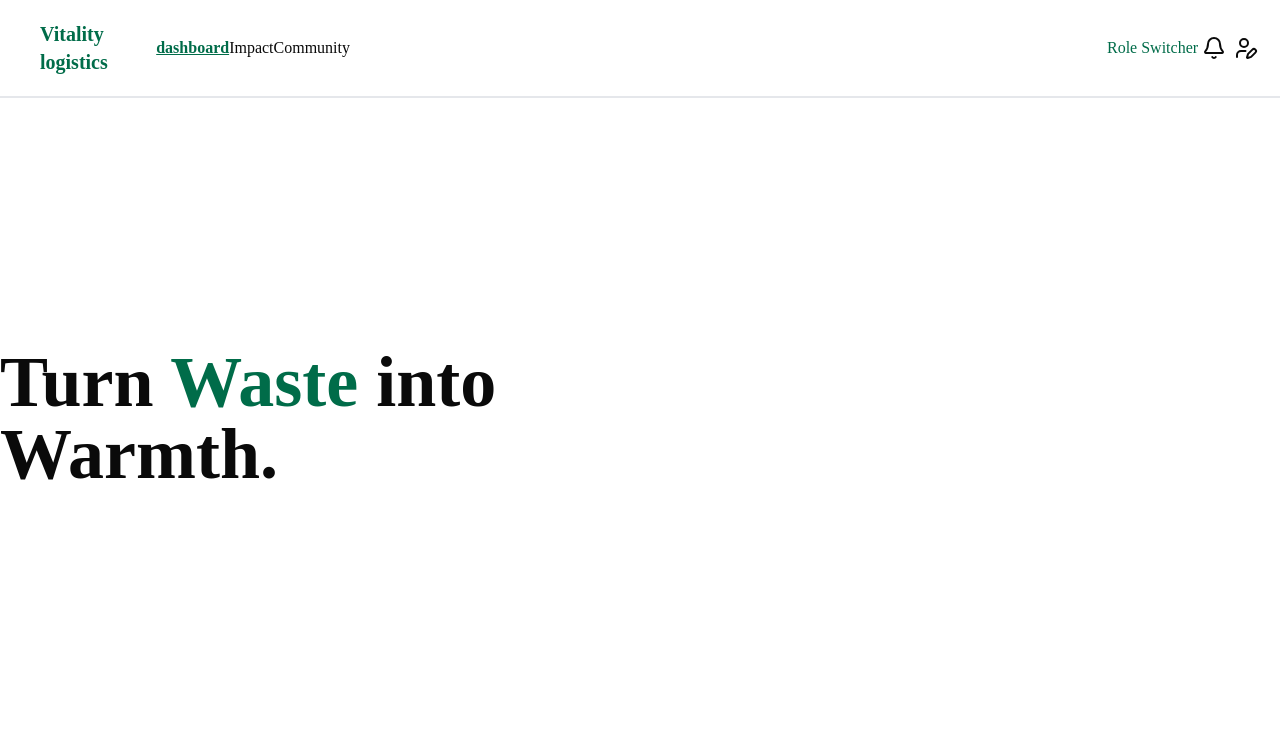
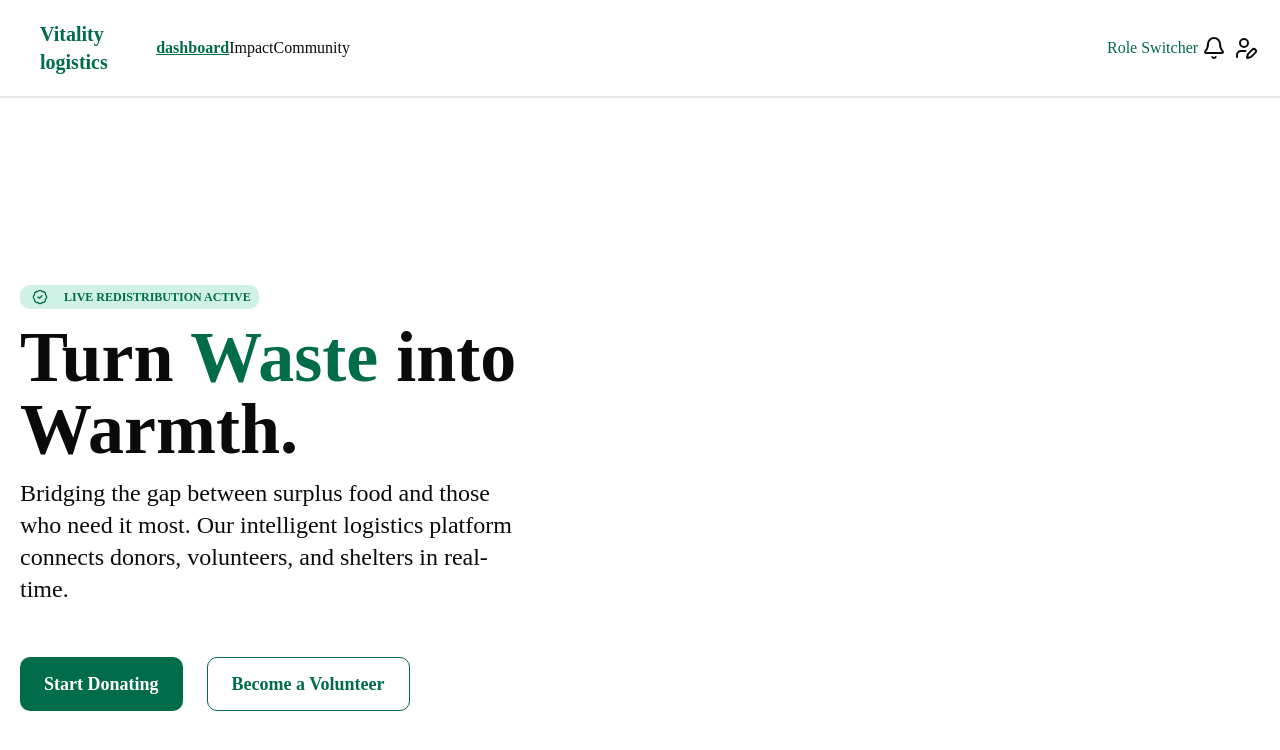
Before and after one commit to KeshavGopalak/food-donation_fe, a Next.js app: page / in a window 1280 px wide. Shown: the top 750 px of the page. Built offline with nearby package versions, Linux system fonts and the light colour scheme.

Commit message:
Almost done with Hero section, fixed styling issues, added icon support

```diff
--- a/Home/HeroSection.tsx
+++ b/Home/HeroSection.tsx
@@ -1,13 +1,35 @@
+import { LuBadgeCheck } from "react-icons/lu";
+
 export default function HeroSection() {
   return (
-    <div className=" flex items-center font-bold w-full h-[80vh] text-7xl">
+    <div className="w-[40%] h-screen flex flex-col items-center justify-center gap-3 ml-5">
+      <div className="label bg-[#10B98133] text-[#006C49] px-2 py-1 rounded-lg mr-auto flex items-center justify-center gap-1">
+        <LuBadgeCheck className="inline-block w-6 mr-2" />
+        <span className="text-xs font-bold uppercase flex flex-col items-center">
+          Live Redistribution Active
+        </span>
+      </div>
 
-     <span>Turn <span className="text-[#006C49]">Waste</span> into
-     <br />
-
-Warmth.</span>
-
-
-       </div>
+      <div className="flex items-center font-bold w-full text-7xl">
+        <span>
+          Turn <span className="text-[#006C49]">Waste</span> into
+          <br />
+          Warmth.
+        </span>
+      </div>
+      <div className="text-2xl w-30% mb-10">
+        Bridging the gap between surplus food and those who need it most. Our
+        intelligent logistics platform connects donors, volunteers, and shelters
+        in real-time.
+      </div>
+      <div className="button flex gap-6 mr-auto">
+        <button className="bg-[#006C49] text-white px-6 py-3 rounded-lg text-lg font-semibold hover:bg-[#00563B] transition duration-300">
+          Start Donating
+        </button>
+        <button className="bg-[#FFFFFF] text-[#006C49] px-6 py-3 rounded-lg text-lg font-semibold hover:bg-[#C0C0C0] transition duration-300 border border-[#006C49]">
+          Become a Volunteer
+        </button>
+      </div>
+    </div>
   );
 }
--- a/package.json
+++ b/package.json
@@ -16,6 +16,7 @@
     "next": "16.2.6",
     "react": "19.2.4",
     "react-dom": "19.2.4",
+    "react-icons": "^5.6.0",
     "shadcn": "^4.7.0",
     "tailwind-merge": "^3.6.0",
     "tw-animate-css": "^1.4.0"
```
Also changed, not shown: app/checked.png (added), 1 other file (tests, documents, lock files or other folders).
